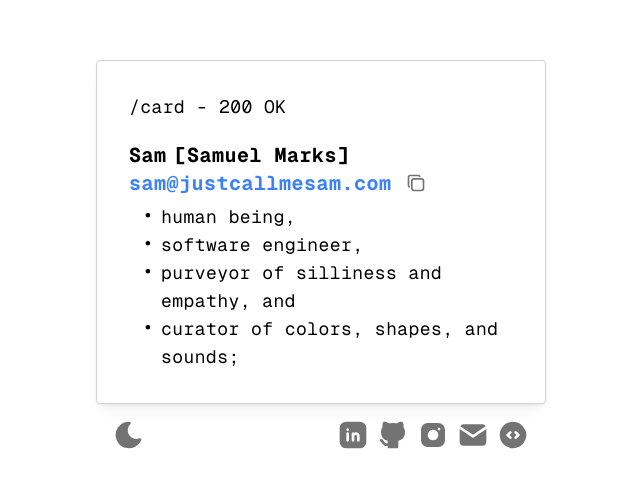
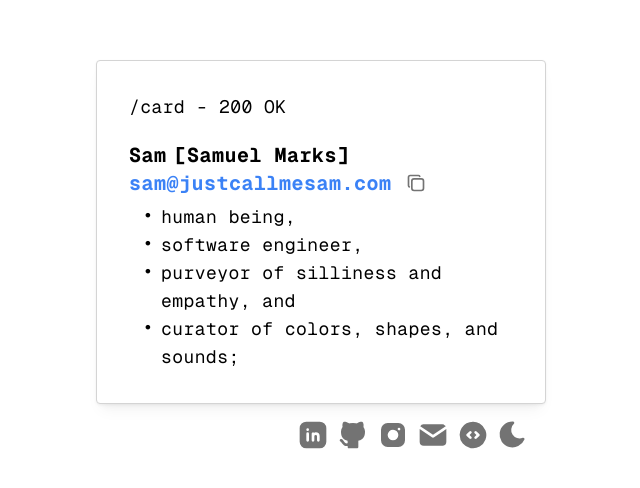
Before and after one commit to thesammarks/jcms, a Next.js app: page /card in a window 1280 px wide. Shown: the part 168-656 px from the top of the page, without its empty margins (319-959 px from the left). Built offline with nearby package versions, Linux system fonts and the light colour scheme.

Commit message:
add theme control to icons component

```diff
--- a/app/card/page.tsx
+++ b/app/card/page.tsx
@@ -1,7 +1,6 @@
-import { Card as MantineCard } from '@mantine/core';
+import {Card as MantineCard} from '@mantine/core';
 import Icons from "@/app/components/Icons";
 import CardContent from "@/app/components/CardContent";
-import ThemeControl from "@/app/components/ThemeControl";
 
 export default function Card() {
     return (
@@ -20,7 +19,6 @@ export default function Card() {
                     text-black dark:text-neutral-300
                 ">
                 <Icons />
-                <ThemeControl />
                 <CardContent />
             </MantineCard>
         </div>
--- a/app/components/Icons.tsx
+++ b/app/components/Icons.tsx
@@ -9,18 +9,20 @@ import {
     IconMailFilled
 } from "@tabler/icons-react";
 import config from "@/config";
+import ThemeControl from "@/app/components/ThemeControl";
 
 export default function Icons() {
     return (
         <div className="
-            absolute top-[100%] right-0 p-4 flex gap-2 group
+            absolute top-[100%] right-0 m-4
+            flex gap-2
             text-neutral-500 dark:text-neutral-400
         ">
             <Icon
                 icon={IconBrandLinkedinFilled}
                 className="
                     w-[32px] h-[32px] hover:text-blue-500
-                    lg:group-hover:w-[36px] lg:group-hover:h-[36px]
+                    lg:hover:w-[36px] lg:hover:h-[36px]
                 "
                 onPress={() => window.open(config.LINKEDIN_URL, '_blank')}
             />
@@ -28,7 +30,7 @@ export default function Icons() {
                 icon={IconBrandGithubFilled}
                 className="
                     w-[32px] h-[32px] hover:text-blue-500
-                    lg:group-hover:w-[36px] lg:group-hover:h-[36px]
+                    lg:hover:w-[36px] lg:hover:h-[36px]
                 "
                 onPress={() => window.open(config.GITHUB_URL, '_blank')}
             />
@@ -36,7 +38,7 @@ export default function Icons() {
                 icon={IconBrandInstagramFilled}
                 className="
                     w-[32px] h-[32px] hover:text-blue-500
-                    lg:group-hover:w-[36px] lg:group-hover:h-[36px]
+                    lg:hover:w-[36px] lg:hover:h-[36px]
                 "
                 onPress={() => window.open(config.INSTAGRAM_URL, '_blank')}
             />
@@ -44,7 +46,7 @@ export default function Icons() {
                 icon={IconMailFilled}
                 className="
                     w-[32px] h-[32px] hover:text-blue-500
-                    lg:group-hover:w-[36px] lg:group-hover:h-[36px]
+                    lg:hover:w-[36px] lg:hover:h-[36px]
                 "
                 onPress={() => window.open(config.EMAIL_URL)}
             />
@@ -52,10 +54,11 @@ export default function Icons() {
                 icon={IconCodeCircleFilled}
                 className="
                     w-[32px] h-[32px] hover:text-blue-500
-                    lg:group-hover:w-[36px] lg:group-hover:h-[36px]
+                    lg:hover:w-[36px] lg:hover:h-[36px]
                 "
                 onPress={() => window.open(config.SOURCE_CODE_URL, '_blank')}
             />
+            <ThemeControl />
         </div>
     );
 }
--- a/app/components/ThemeControl.tsx
+++ b/app/components/ThemeControl.tsx
@@ -1,30 +1,29 @@
 'use client'
 
-import { IconMoonFilled, IconSunFilled } from "@tabler/icons-react";
-import { useMantineColorScheme } from "@mantine/core";
+import {IconMoonFilled, IconSunFilled} from "@tabler/icons-react";
+import {useMantineColorScheme} from "@mantine/core";
 import Icon from "@/app/components/Icon";
 
 export default function ThemeControl() {
     const { colorScheme, setColorScheme } = useMantineColorScheme();
 
     return (
-        <div className="
-            absolute top-[100%] p-4 left-0
-            text-neutral-500 dark:text-neutral-400
-        ">
         <div
             className="
-                    relative w-[32px] h-[32px] group
-                    flex hover:text-blue-500
+                flex relative w-[32px] h-[32px]
+                lg:hover:w-[36px] lg:hover:h-[36px]
+                text-neutral-500 dark:text-neutral-400
+                group hover:text-blue-500
+                transition-all duration-300 ease-in-out
             "
             onClick={() => {setColorScheme(colorScheme === "dark" ? "light" : "dark")}}
         >
             <Icon
                 icon={IconMoonFilled}
                 className="
-                        absolute w-[32px] h-[32px]
+                    absolute w-[31px] h-[31px]
+                    lg:group-hover:w-[35px] lg:group-hover:h-[35px]
                     opacity-100 dark:opacity-0
-                        lg:group-hover:w-[36px] lg:group-hover:h-[36px]
                 "
                 onPress={() => null}
             />
@@ -32,12 +31,11 @@ export default function ThemeControl() {
                 icon={IconSunFilled}
                 className="
                     absolute w-[32px] h-[32px]
+                    lg:group=hover:w-[36px] lg:group-hover:h-[36px]
                     opacity-0 dark:opacity-100
-                        lg:group-hover:w-[36px] lg:group-hover:h-[36px]
                 "
                 onPress={() => null}
             />
         </div>
-        </div>
     );
 }
```
Also changed, not shown: 1 other file (tests, documents, lock files or other folders). Lines whose indentation alone changed are shown as unchanged.
